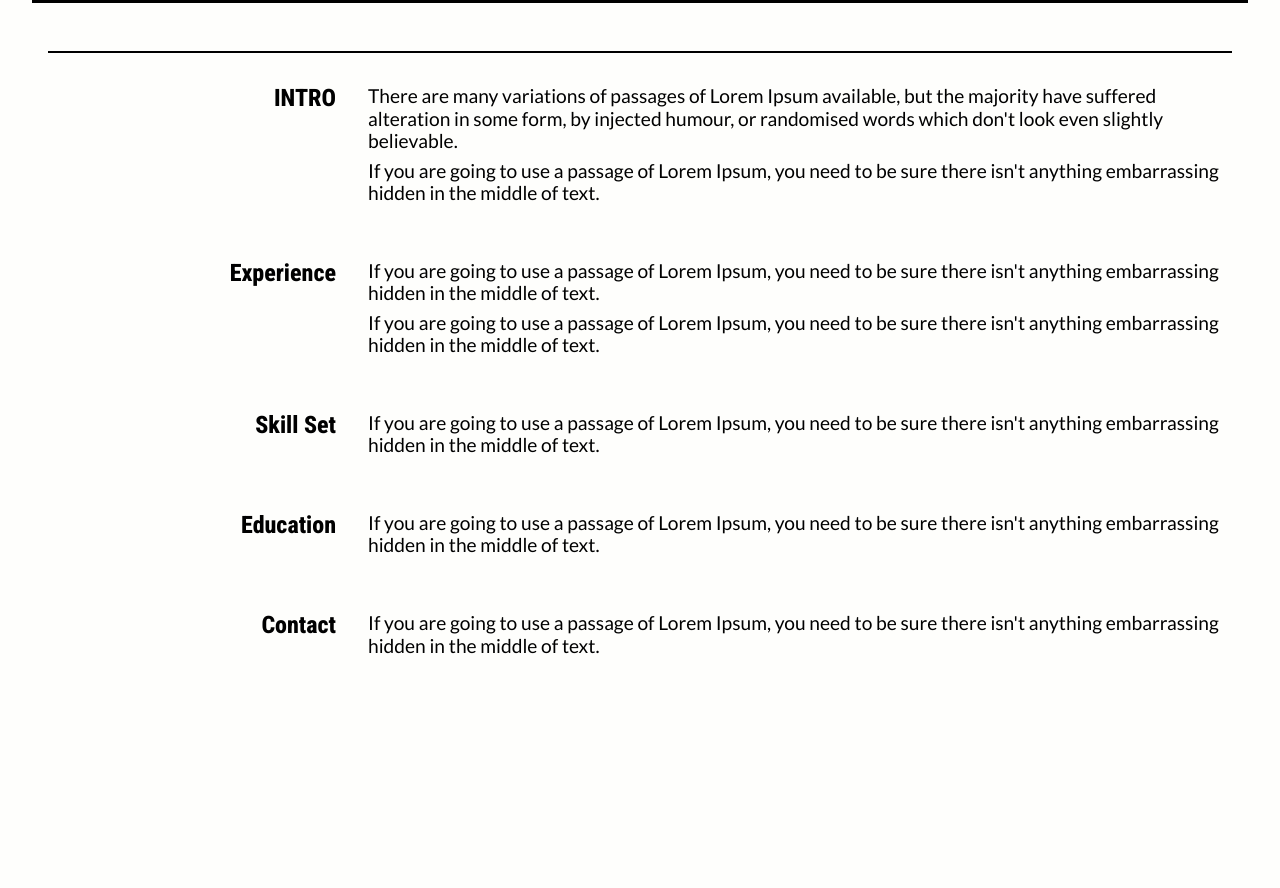
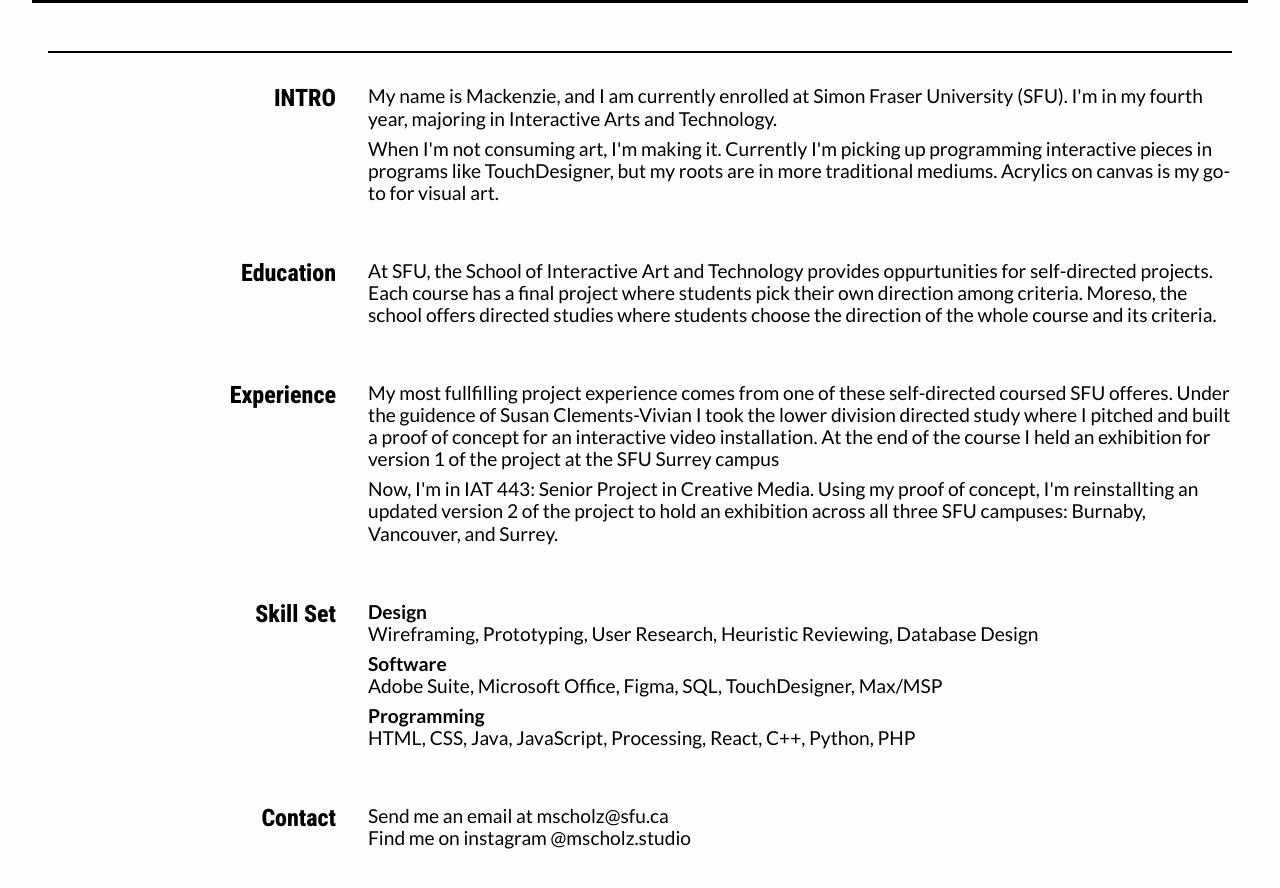
Before and after one commit to Axencyte/Axencyte.github.io, a plain HTML site: page index.html in a window 1280 px wide. Shown: the part 360-1248 px from the top of the page. Before the commit the page ends 1073 px from the top, so only its background shows below. Drawn offline with Linux system fonts and the light colour scheme.

Commit message:
last of it

```diff
--- a/css/styles.css
+++ b/css/styles.css
@@ -85,6 +85,10 @@
     margin: 2rem;
 }
 
+svg polygon, svg circle, svg line {
+    transition: 0.6s;
+}
+
 
 /* vertical wrapper */
 .vw{
--- a/index.html
+++ b/index.html
@@ -19,29 +19,39 @@
     <div class="thirds line">
         <h3>INTRO</h3>
         <div>
-            <p>There are many variations of passages of Lorem Ipsum available, but the majority have suffered alteration in some form, by injected humour, or randomised words which don't look even slightly believable.</p>
-            <p>If you are going to use a passage of Lorem Ipsum, you need to be sure there isn't anything embarrassing hidden in the middle of text.</p>
+            <p>My name is Mackenzie, and I am currently enrolled at Simon Fraser University (SFU). I'm in my fourth year, majoring in Interactive Arts and Technology.</p>
+            <p>When I'm not consuming art, I'm making it. Currently I'm picking up programming interactive pieces in programs like TouchDesigner, but my roots are in more traditional mediums. Acrylics on canvas is my go-to for visual art. </p>
+        </div>
+    </div>
+    <div class="thirds">
+        <h3>Education</h3>
+        <div>
+            <p>At SFU, the School of Interactive Art and Technology provides oppurtunities for self-directed projects. Each course has a final project where students pick their own direction among criteria. Moreso, the school offers directed studies where students choose the direction of the whole course and its criteria.
+            </p>
         </div>
     </div>
     <div class="thirds">
         <h3>Experience</h3>
         <div>
-            <p>If you are going to use a passage of Lorem Ipsum, you need to be sure there isn't anything embarrassing hidden in the middle of text.</p>
-            <p>If you are going to use a passage of Lorem Ipsum, you need to be sure there isn't anything embarrassing hidden in the middle of text.</p>
+            <p>My most fullfilling project experience comes from one of these self-directed coursed SFU offeres. Under the guidence of Susan Clements-Vivian I took the lower division directed study where I pitched and built a proof of concept for an interactive video installation. At the end of the course I held an exhibition for version 1 of the project at the SFU Surrey campus</p>
+            <p>Now, I'm in IAT 443: Senior Project in Creative Media. Using my proof of concept, I'm reinstallting an updated version 2 of the project to hold an exhibition across all three SFU campuses: Burnaby, Vancouver, and Surrey.
+            </p>
         </div>
 
     </div>
+    </div>
         <div class="thirds">
         <h3>Skill Set</h3>
-        <p>If you are going to use a passage of Lorem Ipsum, you need to be sure there isn't anything embarrassing hidden in the middle of text.</p>
-    </div>
-    <div class="thirds">
-        <h3>Education</h3>
-        <p>If you are going to use a passage of Lorem Ipsum, you need to be sure there isn't anything embarrassing hidden in the middle of text.</p>
+        <div>
+            <p><b>Design</b><br>Wireframing, Prototyping, User Research, Heuristic Reviewing, Database Design </p>
+            <p><b>Software</b><br>Adobe Suite, Microsoft Office, Figma, SQL, TouchDesigner, Max/MSP</p>
+            <p><b>Programming</b><br>HTML, CSS, Java, JavaScript, Processing, React, C++, Python, PHP</p>
+        </div>
+
     </div>
     <div class="thirds">
         <h3>Contact</h3>
-        <p>If you are going to use a passage of Lorem Ipsum, you need to be sure there isn't anything embarrassing hidden in the middle of text.</p>
+        <p>Send me an email at mscholz@sfu.ca<br>Find me on instagram @mscholz.studio</p>
     </div>
 
 
```
Also changed, not shown: main.js (+24 -0 lines), visualizations.html (+8 -3 lines), 1 other file.
